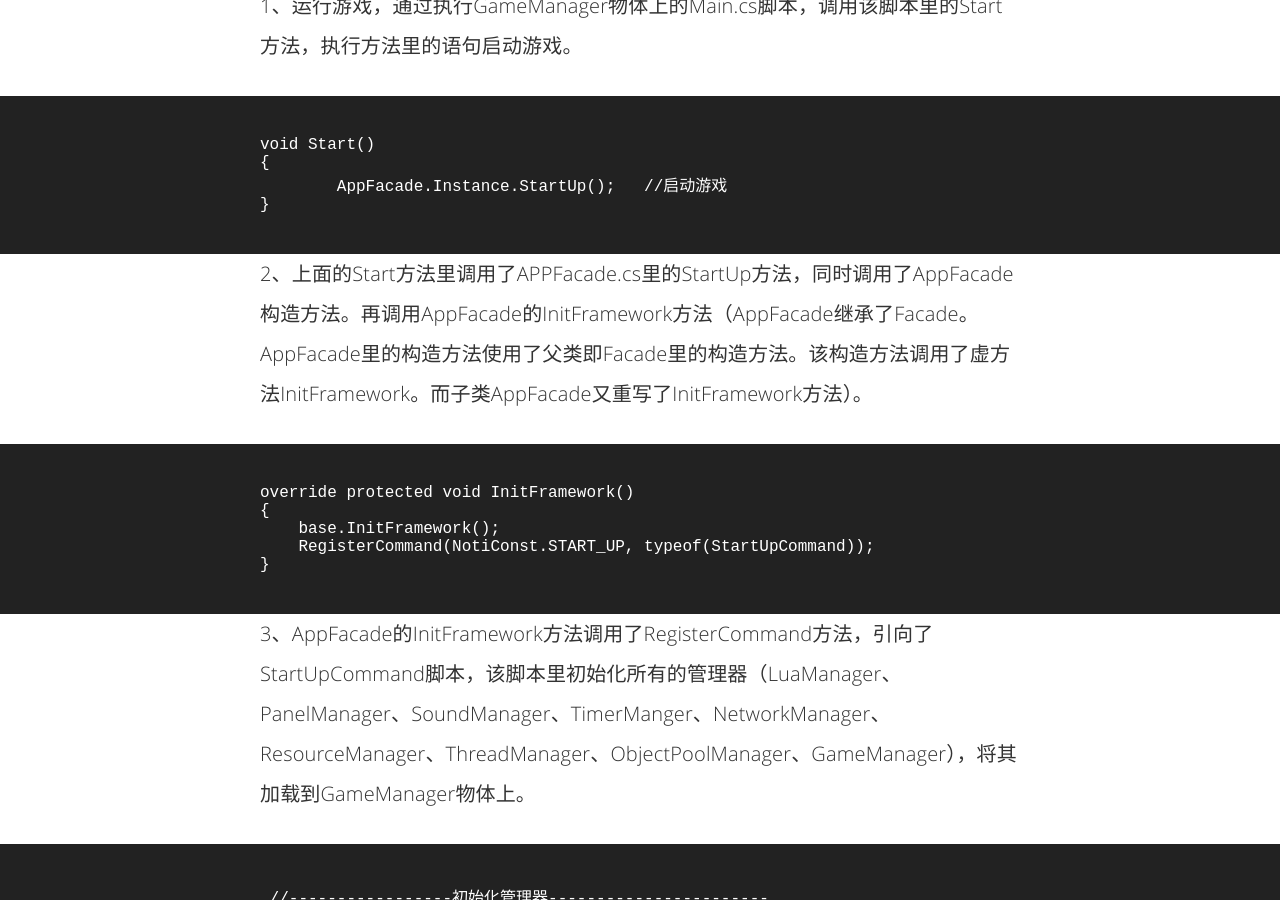
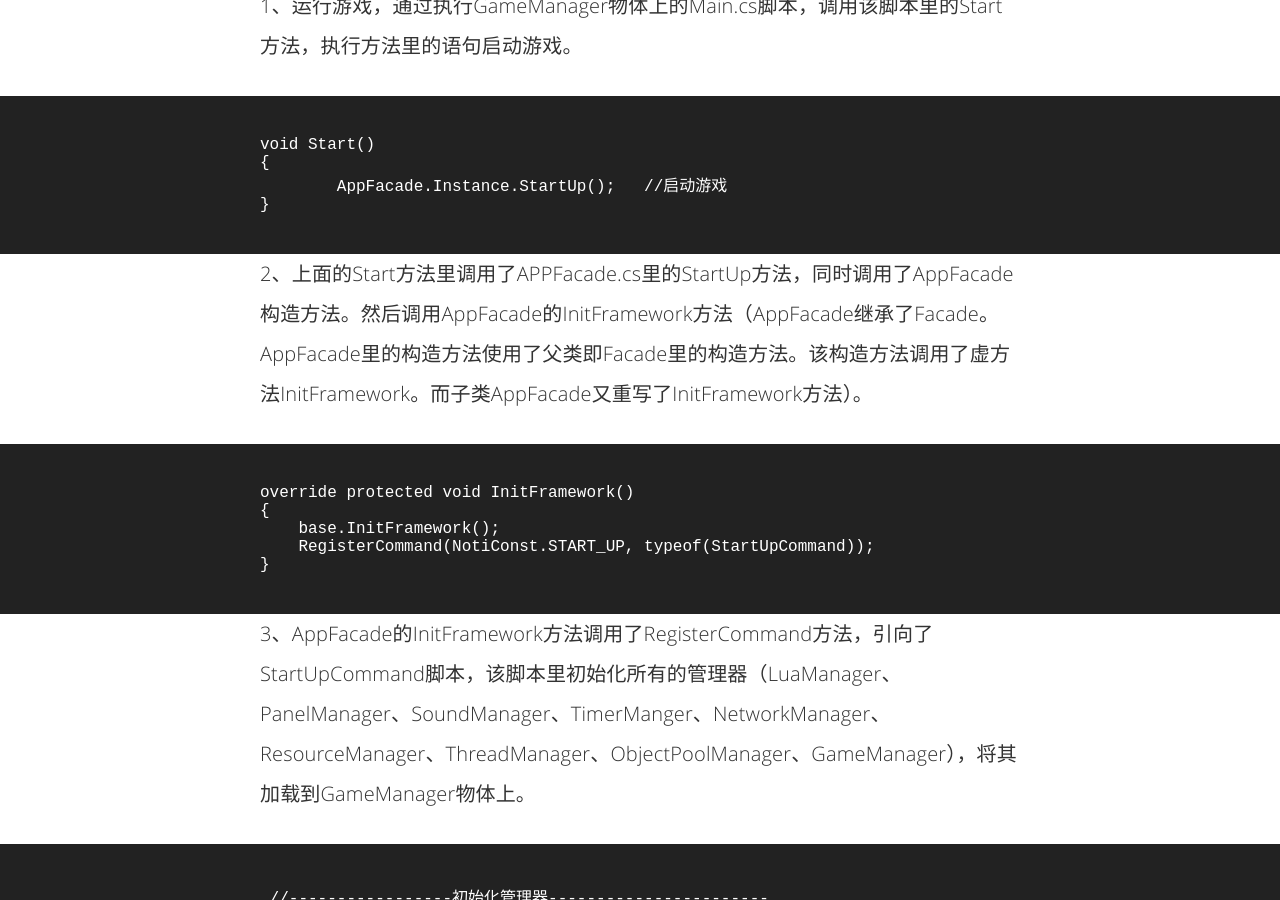
Before and after one commit to BruceQi93/BruceQi93.github.io, a Jekyll site: the page built from _posts/2017-5-10-HotUpdate-6.md, in a window 1280 px wide and 900 px high, scrolled down 1024 px. Built offline with Jekyll 4.4.1, drawn with Linux system fonts in a browser that asks for light colours; comment, search, counter and statistics services are not loaded; some of the changed text lies outside the part shown.

Commit message:
更新文件

```diff
--- a/_posts/2017-5-10-HotUpdate-6.md
+++ b/_posts/2017-5-10-HotUpdate-6.md
@@ -20,7 +20,7 @@
     	AppFacade.Instance.StartUp();   //启动游戏
     }
 
-2、上面的Start方法里调用了APPFacade.cs里的StartUp方法，同时调用了AppFacade构造方法。再调用AppFacade的InitFramework方法（AppFacade继承了Facade。AppFacade里的构造方法使用了父类即Facade里的构造方法。该构造方法调用了虚方法InitFramework。而子类AppFacade又重写了InitFramework方法）。
+2、上面的Start方法里调用了APPFacade.cs里的StartUp方法，同时调用了AppFacade构造方法。然后调用AppFacade的InitFramework方法（AppFacade继承了Facade。AppFacade里的构造方法使用了父类即Facade里的构造方法。该构造方法调用了虚方法InitFramework。而子类AppFacade又重写了InitFramework方法）。
 
     override protected void InitFramework()
     {
@@ -40,6 +40,8 @@
     AppFacade.Instance.AddManager<ThreadManager>(ManagerName.Thread);
     AppFacade.Instance.AddManager<ObjectPoolManager>(ManagerName.ObjectPool);
     AppFacade.Instance.AddManager<GameManager>(ManagerName.Game);
+
+5、GameManager.cs脚本启用，调用CheckExtractResource方法释放资源。判断数据存放目录释放存在，如果存在就启动OnUpdateResource协程，如果AppConst.UpdateMode=true就更新资源下载，否则不更新。如果不存在，就启动OnExtractResource释放协程。等更新完后，就调用OnInitialize方法，调用Game.lua文件中的OnInitOk方法，进入lua逻辑。
 
 4、PanelManager.cs里有一个创建面板的方法CreatePanel(string name, LuaFunction func = null)方法。方法里传入两个参数：面板的名字和一个lua方法。
 
```
Also changed, not shown: other parts of _posts/2017-5-10-HotUpdate-6.md (+5 -0 lines).
